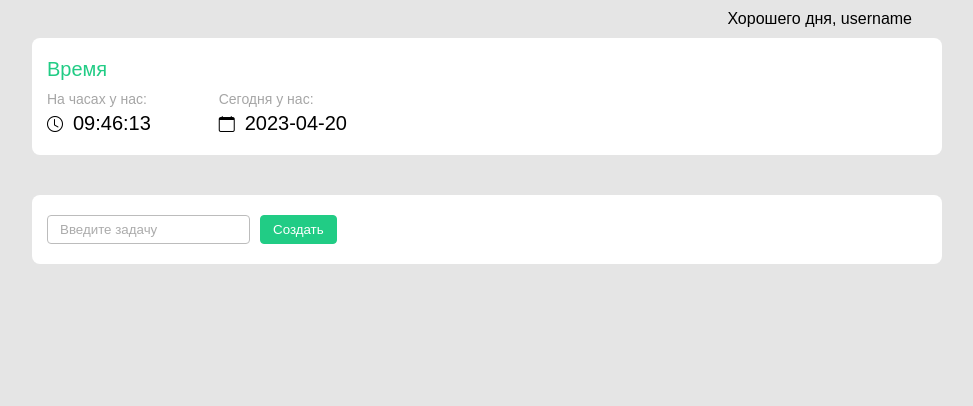
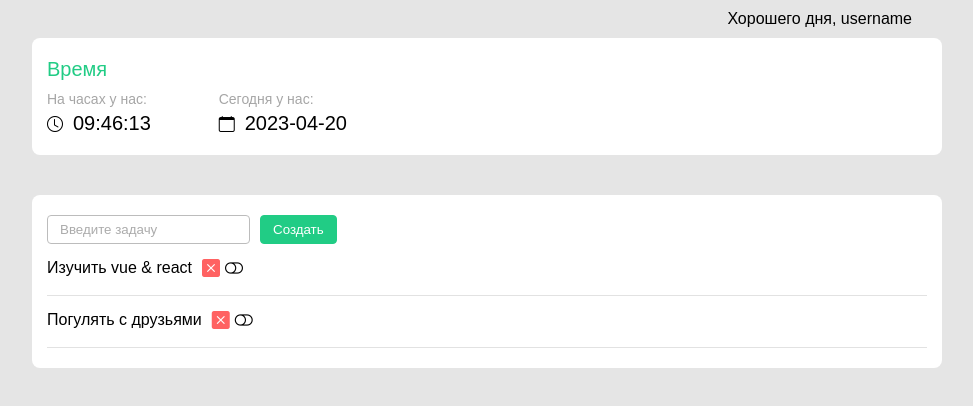
Before and after one commit to zaynlannister/todo-vue, a Vue app: page / in a window 1280 px wide. Shown: the top 406 px of the page, without its empty margins (168-1141 px from the left). Built offline with nearby package versions, Linux system fonts and the light colour scheme.

Commit message:
feat: add tasks & styles

```diff
--- a/src/components/TodoList.vue
+++ b/src/components/TodoList.vue
@@ -8,9 +8,25 @@
         <button>Создать</button>
       </div>
     </div>
+    <div class="todo-list__tasks">
+      <div v-for="task in tasks.tasksList" class="todo-task">
+        <div class="todo-task__title">{{ task.title }}</div>
+        <div class="todo-task__actions">
+          <div class="todo-task__close-button">
+            <i class="bi bi-x-square-fill"></i>
+          </div>
+          <div class="todo-task__checkbox">
+            <i class="bi bi-toggle-off"></i>
+          </div>
+        </div>
+      </div>
+    </div>
   </div>
 </template>
-<script setup></script>
+<script setup>
+import { useTasksStore } from "@/stores/tasks.ts";
+const tasks = useTasksStore();
+</script>
 <style lang="scss">
 input,
 button {
@@ -53,4 +69,29 @@ button {
     }
   }
 }
+
+.todo-task {
+  display: flex;
+  border-bottom: 1px solid #e2e2e2;
+  padding: 15px 0;
+
+  &__title {
+    margin-right: 10px;
+  }
+
+  &__actions {
+    display: flex;
+  }
+
+  &__close-button {
+    color: #ff6262;
+    margin-right: 5px;
+  }
+
+  &__close-button,
+  &__checkbox {
+    cursor: pointer;
+    font-size: 18px;
+  }
+}
 </style>
--- /dev/null
+++ b/src/stores/tasks.ts
@@ -0,0 +1,12 @@
+import { defineStore } from "pinia";
+
+export const useTasksStore = defineStore("tasks", {
+  state: () => {
+    return {
+      tasksList: [
+        { title: "Изучить vue & react", id: 1, completed: false },
+        { title: "Погулять с друзьями", id: 2, completed: false },
+      ],
+    };
+  },
+});
```
Also changed, not shown: src/stores/counter.ts (deleted).
